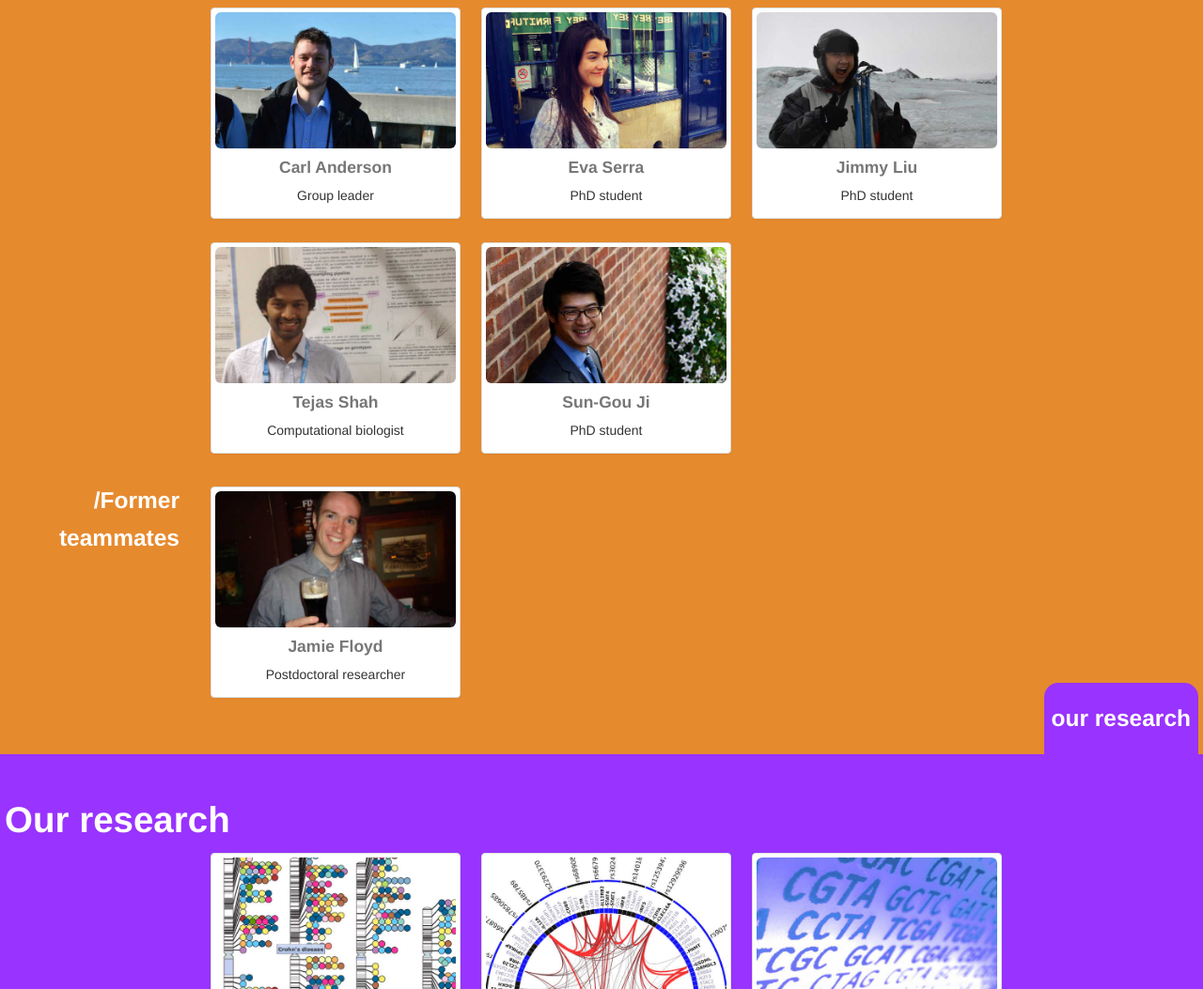
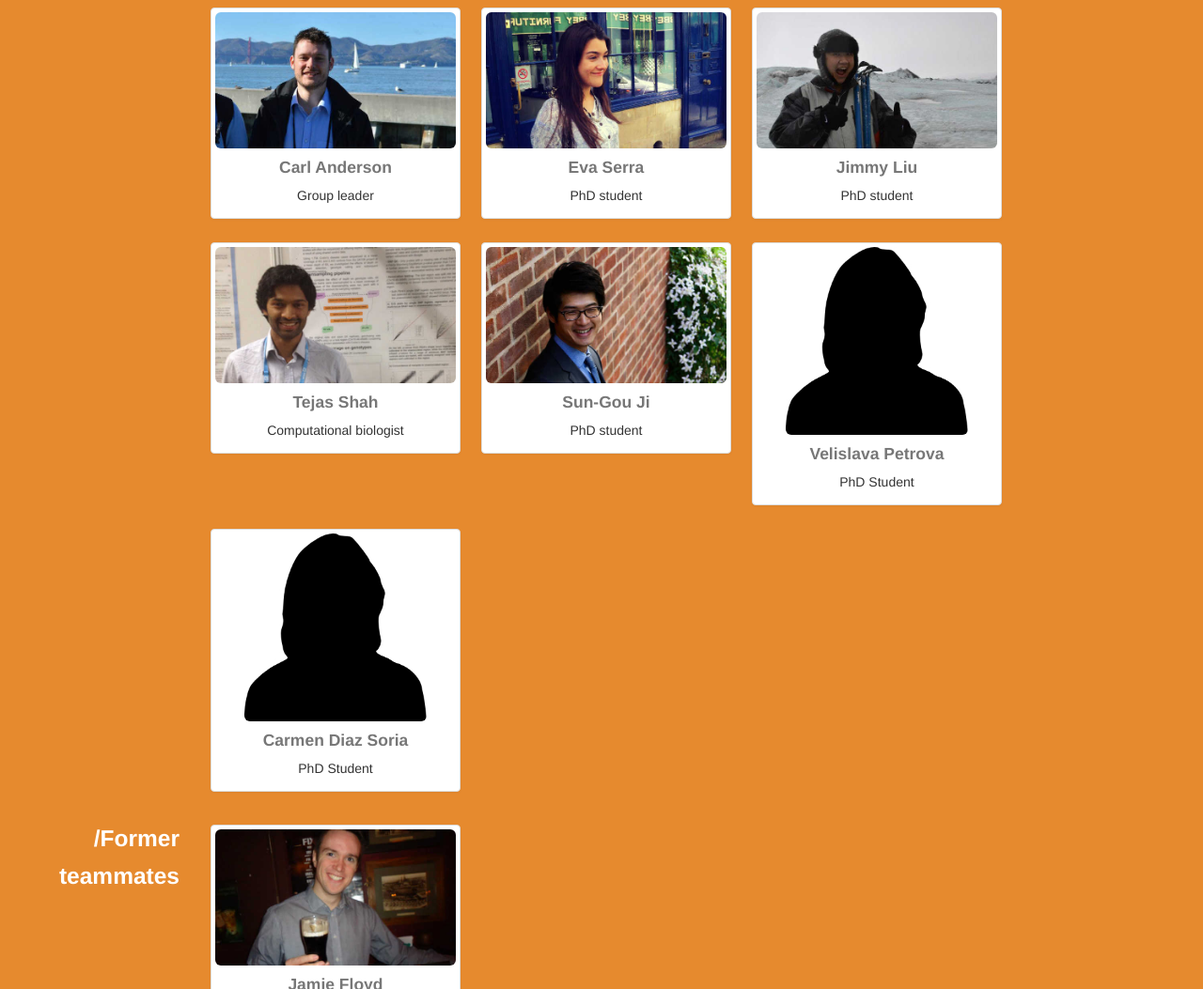
Before and after one commit to JaviElGato/anderson-group-info.github.io, a plain HTML site: page index.html in a window 1280 px wide. Shown: the part 977-2030 px from the top of the page at 94% size. Drawn offline with nearby package versions, Linux system fonts and the light colour scheme.

Commit message:
Changed vp5 and cds1

```diff
--- a/index.html
+++ b/index.html
@@ -281,23 +281,24 @@
                                     <p>PhD student</p>
                                 </div>
                             </li>
-			    <!--<li class="span4">
+			    <li class="span4">
                                 <div class="thumbnail" >
                                     <a href="members/veli.html">
-                                    <img src="img/female.png" alt="" class="img-rounded">
+                                    <img src="img/female.jpg" alt="" class="img-rounded">
                                     <h4>Velislava Petrova</h4>
                                     </a>
                                     <p>PhD Student</p>
                                 </div>
-			    <!--<li class="span4">
+			    </li>
+			    <li class="span4">
                                 <div class="thumbnail" >
                                     <a href="members/carmen.html">
-                                    <img src="img/female.png" alt="" class="img-rounded">
+                                    <img src="img/female.jpg" alt="" class="img-rounded">
                                     <h4>Carmen Diaz Soria</h4>
                                     </a>
                                     <p>PhD Student</p>
                                 </div>
-                            </li>-->
+                            </li>
                         </ul>
 
                     </div>
```
